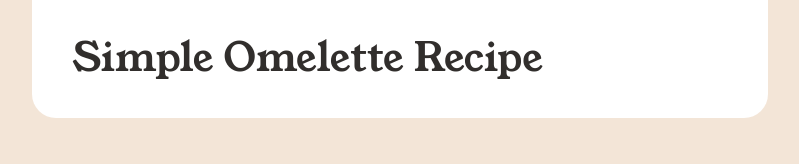
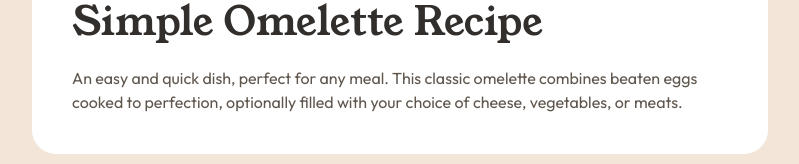
Before and after one commit to johnnygerard/fem-recipe-page, a Next.js app: page / in a window 1280 px wide. Shown: the part 512-676 px from the top of the page, without its empty margins (240-1039 px from the left). Built offline with nearby package versions, Linux system fonts and the light colour scheme.

Commit message:
feat: add recipe description

```diff
--- a/src/components/recipe.tsx
+++ b/src/components/recipe.tsx
@@ -25,6 +25,11 @@ const Recipe = () => {
       </div>
       <div className="max-tb:px-400 mt-[2.5rem]">
         <H1>Simple Omelette Recipe</H1>
+        <p className="mt-300">
+          An easy and quick dish, perfect for any meal. This classic omelette
+          combines beaten eggs cooked to perfection, optionally filled with your
+          choice of cheese, vegetables, or meats.
+        </p>
       </div>
     </div>
   );
```
